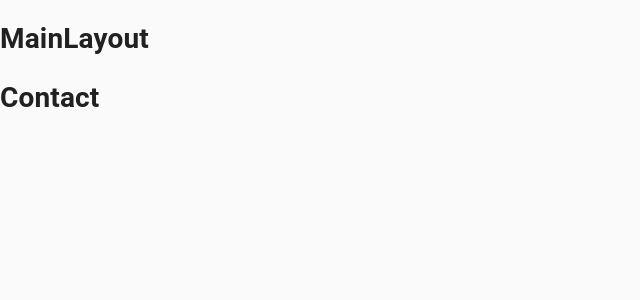
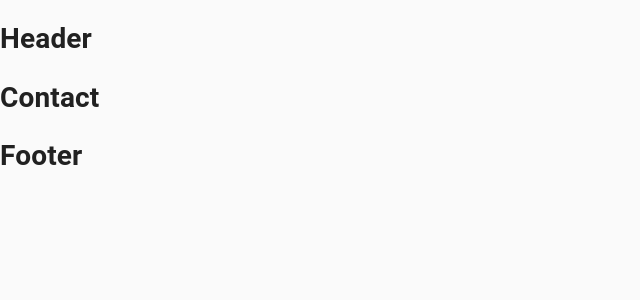
Before and after one commit to piotr-rajtar/ars-cameralis, a React (Create React App) app in the folder client/: page /contact in a window 1280 px wide. Shown: the top 300 px of the page, without its empty margins (0-640 px from the left). Built offline with nearby package versions, Linux system fonts and the light colour scheme.

Commit message:
Import Header and Footer into Main Layout

```diff
--- a/client/src/components/layout/MainLayout/MainLayout.js
+++ b/client/src/components/layout/MainLayout/MainLayout.js
@@ -8,10 +8,14 @@ import clsx from 'clsx';
 
 import styles from './MainLayout.module.scss';
 
+import { Header } from '../Header/Header';
+import { Footer } from '../Footer/Footer';
+
 const Component = ({ className, children }) => (
   <div className={clsx(className, styles.root)}>
-    <h1>MainLayout</h1>
+    <Header />
     {children}
+    <Footer />
   </div>
 );
 
```
